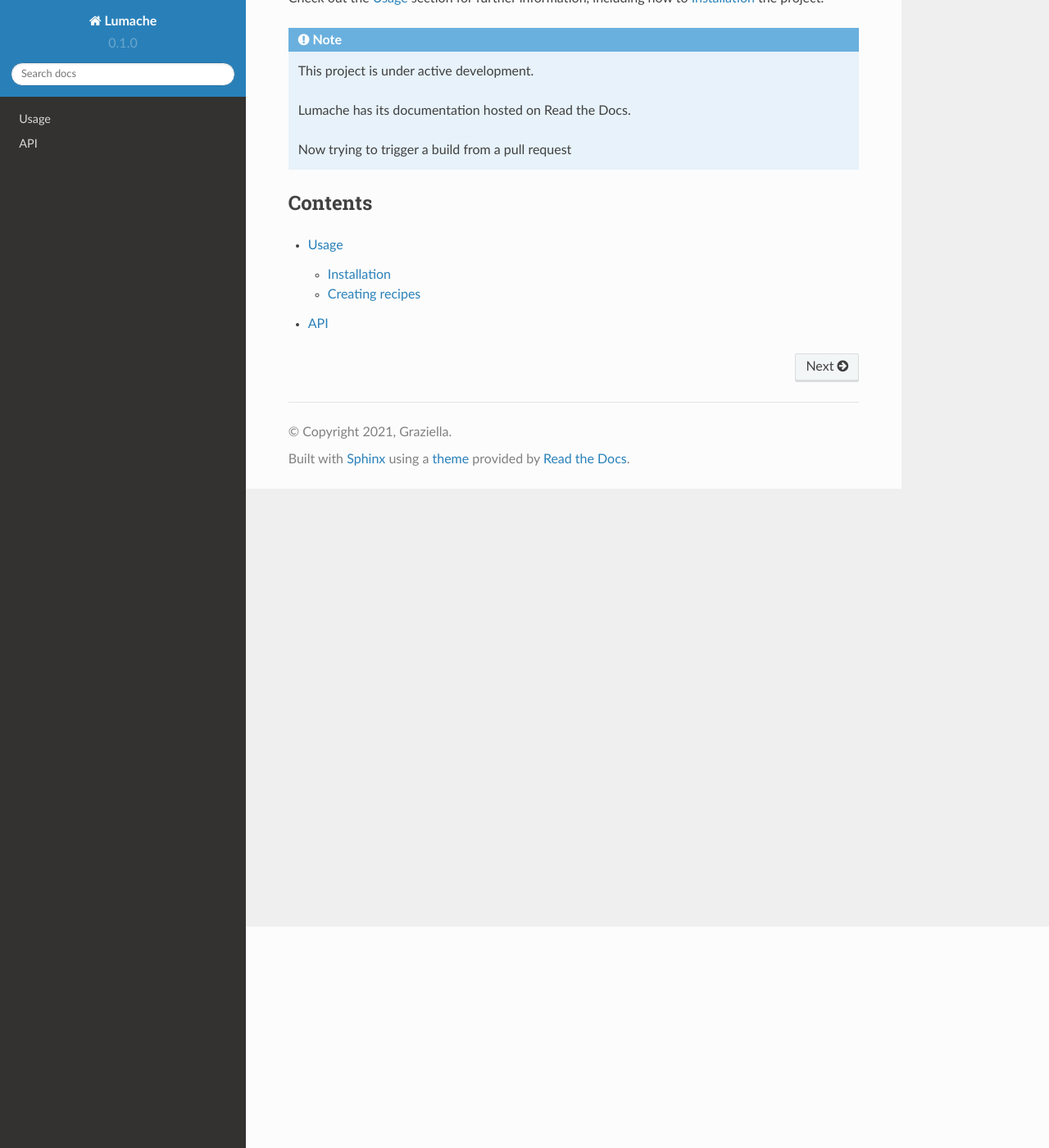
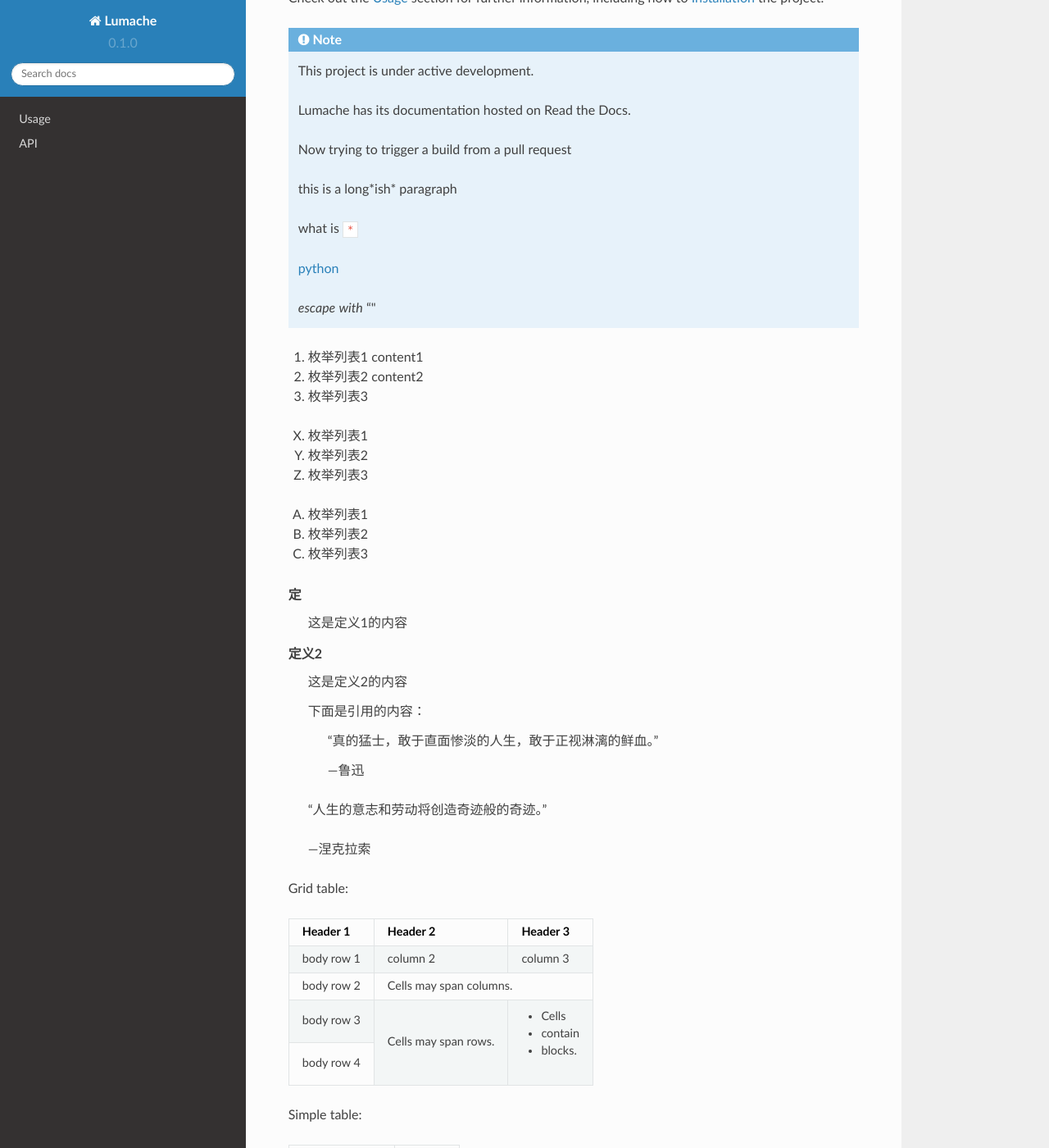
Before and after one commit to MidsummerNight/RTD-tutorial-template, a Sphinx documentation site: the page built from docs/source/index.rst, in a window 1280 px wide and 1400 px high, scrolled down 270 px. Shown: the whole window at 82% size. Built offline with Sphinx 7.4.7 and the Read the Docs theme 2.0.0, drawn with Linux system fonts in a browser that asks for light colours; some of the changed text lies outside the part shown.

Commit message:
Update index.rst

```diff
--- a/docs/source/index.rst
+++ b/docs/source/index.rst
@@ -17,6 +17,80 @@ how to :ref:`installation` the project.
 
    Now trying to trigger a build from a pull request
 
+   this is a long*ish* paragraph
+
+   what is ``*``
+
+   `python <www.python.org>`_
+
+   *escape* `with` "\"
+
+
+
+   .. _rst_tutorial: halowaypoint.com
+
+
+1. 枚举列表1
+   content1
+#. 枚举列表2
+   content2
+#. 枚举列表3
+
+(X) 枚举列表1
+(#) 枚举列表2
+(#) 枚举列表3
+
+A) 枚举列表1
+#) 枚举列表2
+#) 枚举列表3
+
+定
+ 这是定义1的内容
+
+定义2
+ 这是定义2的内容
+
+ 下面是引用的内容：
+
+    “真的猛士，敢于直面惨淡的人生，敢于正视淋漓的鲜血。”
+
+    --- 鲁迅
+
+..
+
+      “人生的意志和劳动将创造奇迹般的奇迹。”
+
+      — 涅克拉索
+
+
+Grid table:
+
++------------+------------+-----------+
+| Header 1   | Header 2   | Header 3  |
++============+============+===========+
+| body row 1 | column 2   | column 3  |
++------------+------------+-----------+
+| body row 2 | Cells may span columns.|
++------------+------------+-----------+
+| body row 3 | Cells may  | - Cells   |
++------------+ span rows. | - contain |
+| body row 4 |            | - blocks. |
++------------+------------+-----------+
+
+Simple table:
+
+=====  =====  ======
+   Inputs     Output
+------------  ------
+  A      B    A or B
+=====  =====  ======
+False  False  False
+True   False  True
+False  True   True
+True   True   True
+=====  =====  ======
+
+
 Contents
 --------
 
```
